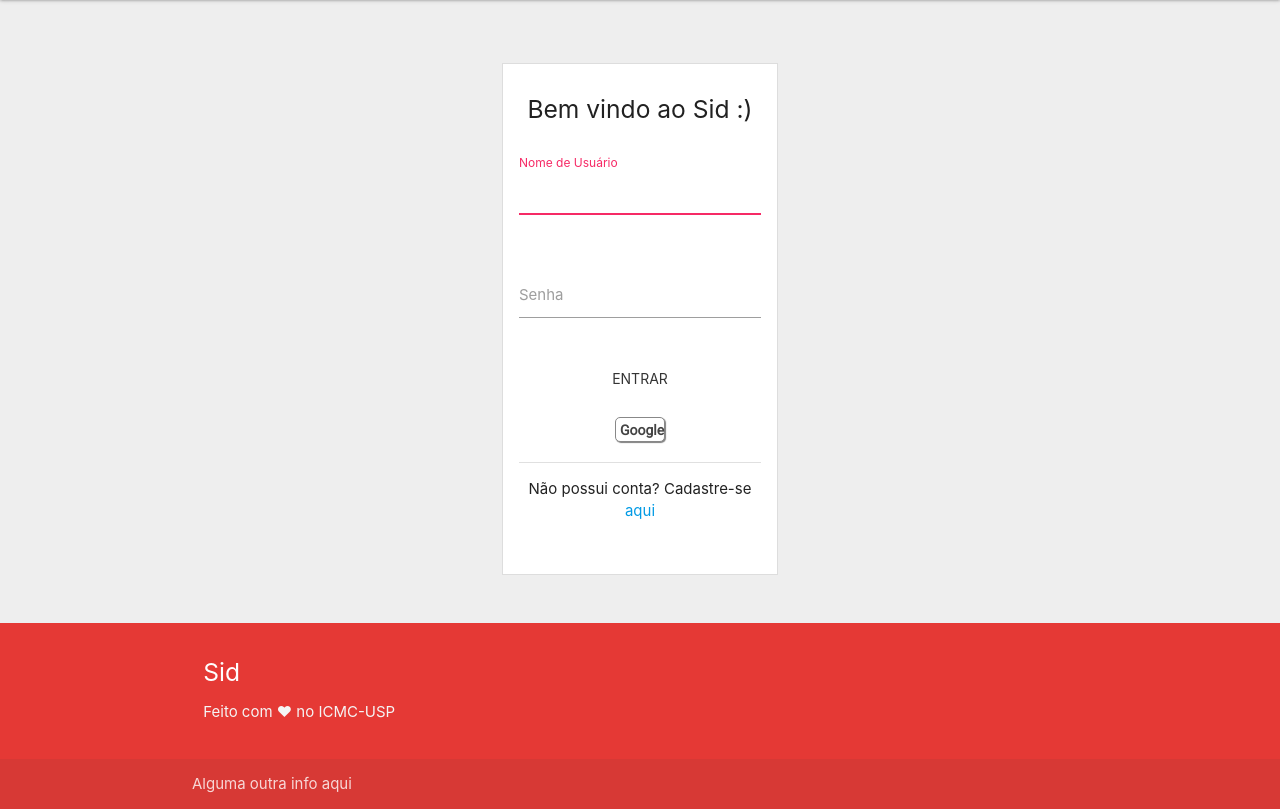
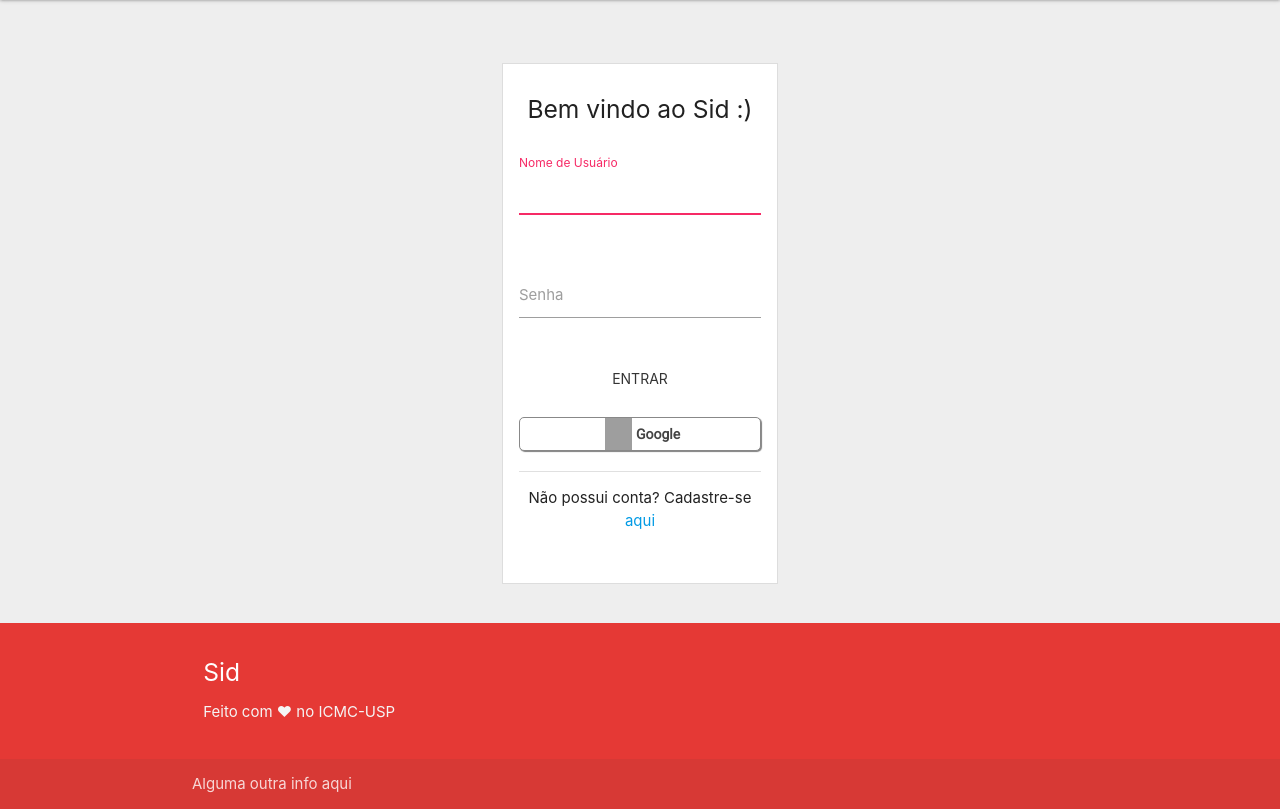
Before and after one commit to rgeurgas/Sid, a Django app: a page that uses course/templates/base.html in a window 1280 px wide. Shown: the part 65-874 px from the top of the page. Run offline with Django 3.2, Linux system fonts and the light colour scheme; some libraries are stand-ins or nearby versions; grey boxes are pictures that could not be loaded.

Commit message:
Google button

```diff
--- a/course/static/course/css/googlebtn.css
+++ b/course/static/course/css/googlebtn.css
@@ -6,6 +6,8 @@
   border: thin solid #888;
   box-shadow: 1px 1px 1px grey;
   white-space: nowrap;
+  width: 100%;
+  height: 100%;
 }
 
 #customBtn:hover {
@@ -21,6 +23,8 @@ span.icon {
   background: url('https://developers.google.com/identity/sign-in/g-normal.png') transparent 5px 50% no-repeat;
   display: inline-block;
   vertical-align: middle;
+  width: 32px;
+  height: 32px;
 }
 
 span.buttonText {
--- a/mysite/populate.py
+++ b/mysite/populate.py
@@ -1,6 +1,6 @@
 from course.models import Teacher, Course
+from django.contrib.sites.models import Site
 from allauth.socialaccount.models import SocialApp
-from django.contrib.sites.models import Site
 
 SocialApp.objects.all().delete()
 Teacher.objects.all().delete()
--- a/mysite/settings.py
+++ b/mysite/settings.py
@@ -45,7 +45,7 @@ INSTALLED_APPS = [
     'allauth.socialaccount.providers.google',
 ]
 
-SITE_ID = 7
+SITE_ID = 8
 
 MIDDLEWARE = [
     'django.middleware.security.SecurityMiddleware',
```
